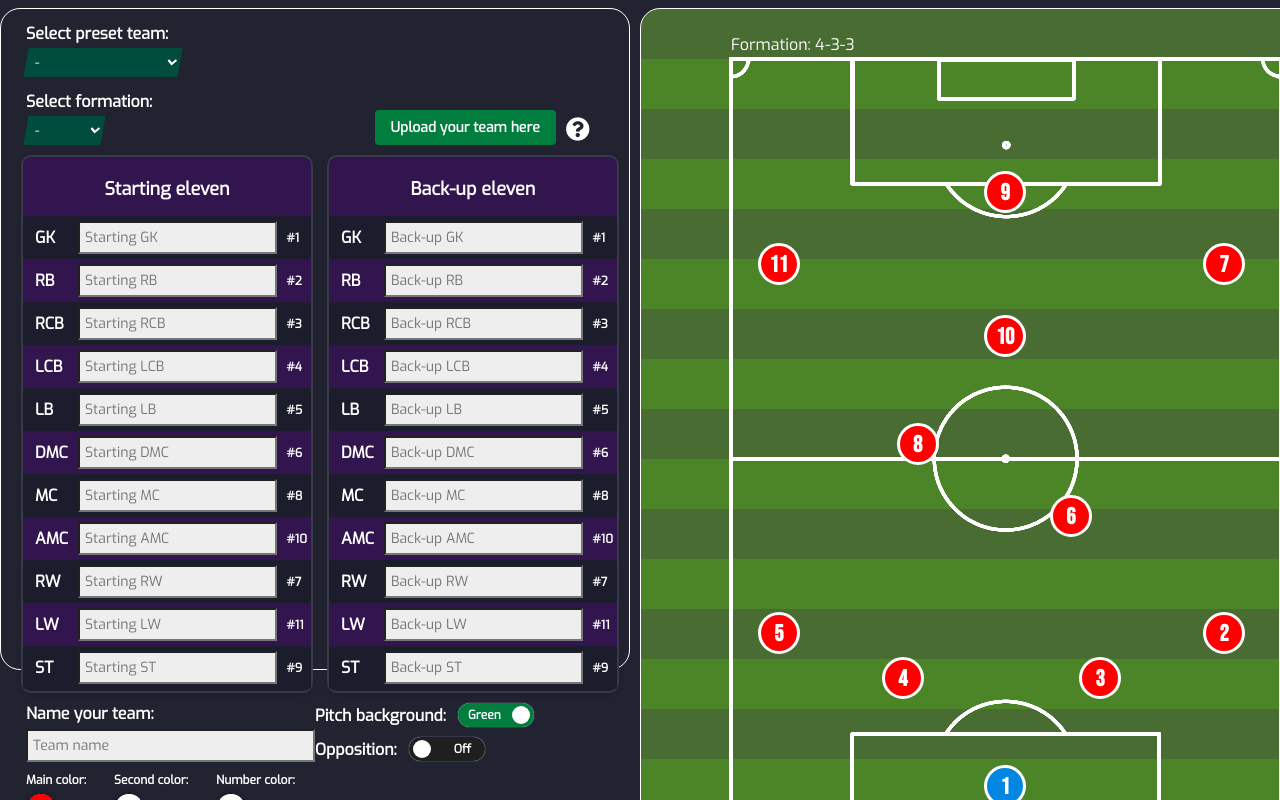
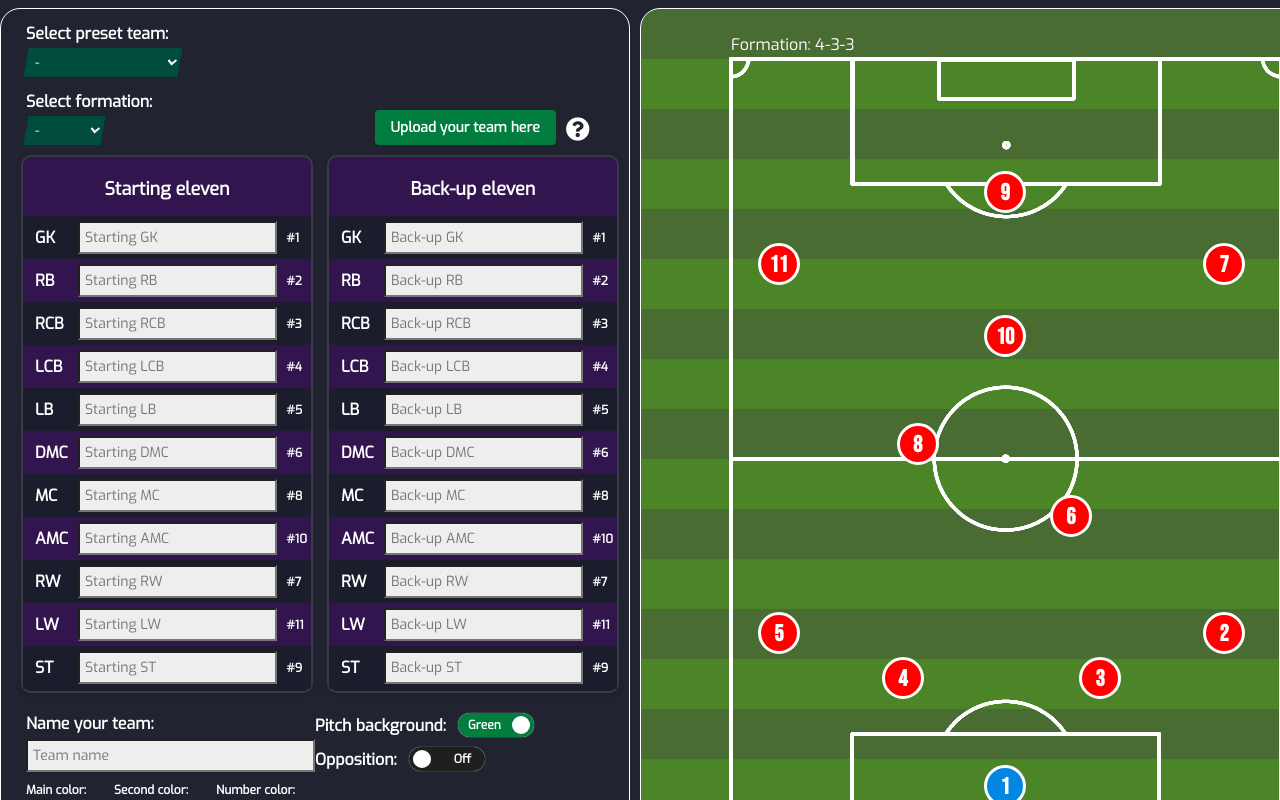
Before and after one commit to pwolbers/line-up-builder, a plain HTML site: page index.html in a window 1280 px wide. Drawn offline with nearby package versions, Linux system fonts and the light colour scheme; no server answers.

Commit message:
Update styles.css

```diff
--- a/styles.css
+++ b/styles.css
@@ -31,7 +31,7 @@ body {
 .textbox-container {
   padding: 10px;
   width: 50vw;
-  height: 50vw;
+  height: 880px;
   margin-right: 10px;
   border-color: white;
   border-style: solid;
@@ -44,6 +44,7 @@ body {
 }
 
 .settings-column {
+  margin-top: 10px;
   flex: 22.5vw;
 }
 
```
